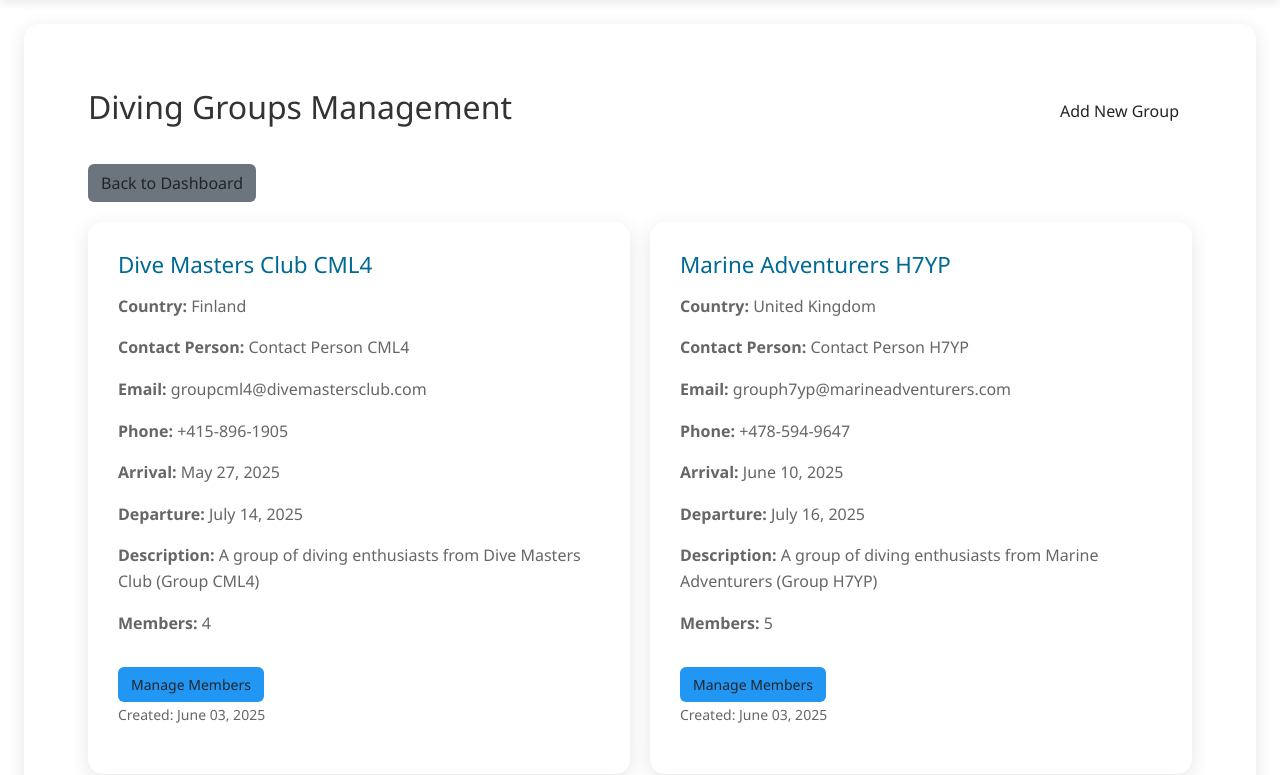
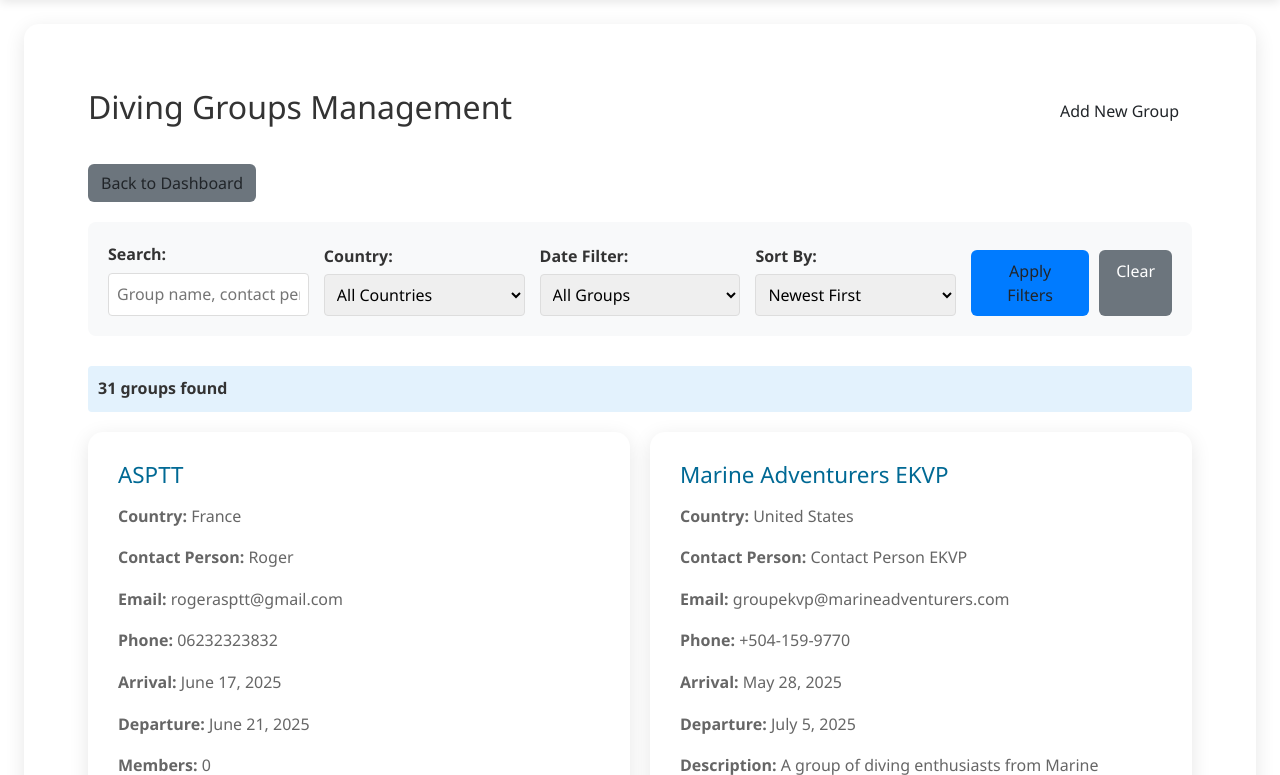
Before and after one commit to renekendeins/coraloffice, a Django app: page /users/diving-groups/ in a window 1280 px wide. Shown: the part 76-851 px from the top of the page. Run offline with Django 5.2, Linux system fonts and the light colour scheme; a user stored in the database is signed in; data comes from the database, SQL or seed files in the repository.

Commit message:
Assistant checkpoint: Add sorting and filtering to diving groups list
Assistant generated file changes:
- users/templates/users/diving_groups_list.html: Add sorting and filtering controls for diving groups
- users/views.py: Add filtering and sorting functionality to diving groups list view

---

User prompt:

In the @users/templates/users/diving_groups_list.html create a way to sort and filter groups

Replit-Commit-Author: Assistant
Replit-Commit-Session-Id: 0b20c48e-85b0-4ae0-8821-4b0a26c794fd

```diff
--- a/users/templates/users/diving_groups_list.html
+++ b/users/templates/users/diving_groups_list.html
@@ -13,6 +13,95 @@
     <div style="margin-bottom: 20px;">
         <a href="{% url 'users:diving_center_dashboard' %}" class="btn" style="background: #6c757d;">Back to Dashboard</a>
     </div>
+
+    <!-- Filter and Sort Controls -->
+    <div class="filter-controls" style="background: #f8f9fa; padding: 20px; border-radius: 8px; margin-bottom: 30px;">
+        <form method="get" style="display: grid; grid-template-columns: repeat(auto-fit, minmax(200px, 1fr)); gap: 15px; align-items: end;">
+            <div>
+                <label for="search" style="display: block; margin-bottom: 5px; font-weight: bold;">Search:</label>
+                <input type="text" id="search" name="search" value="{{ request.GET.search }}"
+                       placeholder="Group name, contact person..."
+                       style="width: 100%; padding: 8px; border: 1px solid #ddd; border-radius: 4px;">
+            </div>
+
+            <div>
+                <label for="country" style="display: block; margin-bottom: 5px; font-weight: bold;">Country:</label>
+                <select name="country" id="country" style="width: 100%; padding: 8px; border: 1px solid #ddd; border-radius: 4px;">
+                    <option value="">All Countries</option>
+                    {% for code, name in country_choices %}
+                        <option value="{{ code }}" {% if request.GET.country == code %}selected{% endif %}>
+                            {{ name }}
+                        </option>
+                    {% endfor %}
+                </select>
+            </div>
+
+            <div>
+                <label for="date_filter" style="display: block; margin-bottom: 5px; font-weight: bold;">Date Filter:</label>
+                <select name="date_filter" id="date_filter" style="width: 100%; padding: 8px; border: 1px solid #ddd; border-radius: 4px;">
+                    <option value="">All Groups</option>
+                    <option value="arriving_soon" {% if request.GET.date_filter == 'arriving_soon' %}selected{% endif %}>
+                        Arriving Soon (Next 7 days)
+                    </option>
+                    <option value="currently_here" {% if request.GET.date_filter == 'currently_here' %}selected{% endif %}>
+                        Currently Here
+                    </option>
+                    <option value="departing_soon" {% if request.GET.date_filter == 'departing_soon' %}selected{% endif %}>
+                        Departing Soon (Next 7 days)
+                    </option>
+                    <option value="past_groups" {% if request.GET.date_filter == 'past_groups' %}selected{% endif %}>
+                        Past Groups
+                    </option>
+                </select>
+            </div>
+
+            <div>
+                <label for="sort_by" style="display: block; margin-bottom: 5px; font-weight: bold;">Sort By:</label>
+                <select name="sort_by" id="sort_by" style="width: 100%; padding: 8px; border: 1px solid #ddd; border-radius: 4px;">
+                    <option value="-created_at" {% if request.GET.sort_by == '-created_at' %}selected{% endif %}>
+                        Newest First
+                    </option>
+                    <option value="created_at" {% if request.GET.sort_by == 'created_at' %}selected{% endif %}>
+                        Oldest First
+                    </option>
+                    <option value="name" {% if request.GET.sort_by == 'name' %}selected{% endif %}>
+                        Name A-Z
+                    </option>
+                    <option value="-name" {% if request.GET.sort_by == '-name' %}selected{% endif %}>
+                        Name Z-A
+                    </option>
+                    <option value="arrival_date" {% if request.GET.sort_by == 'arrival_date' %}selected{% endif %}>
+                        Arrival Date (Earliest)
+                    </option>
+                    <option value="-arrival_date" {% if request.GET.sort_by == '-arrival_date' %}selected{% endif %}>
+                        Arrival Date (Latest)
+                    </option>
+                    <option value="country" {% if request.GET.sort_by == 'country' %}selected{% endif %}>
+                        Country A-Z
+                    </option>
+                </select>
+            </div>
+
+            <div style="display: flex; gap: 10px;">
+                <button type="submit" class="btn" style="background: #007bff; padding: 8px 16px;">
+                    Apply Filters
+                </button>
+                <a href="{% url 'users:diving_groups_list' %}" class="btn" style="background: #6c757d; padding: 8px 16px; text-decoration: none; color: white;">
+                    Clear
+                </a>
+            </div>
+        </form>
+    </div>
+
+    <!-- Results Summary -->
+    {% if groups %}
+        <div style="margin-bottom: 20px; padding: 10px; background: #e3f2fd; border-radius: 4px;">
+            <strong>{{ groups|length }} group{{ groups|length|pluralize }} found</strong>
+            {% if request.GET.search or request.GET.country or request.GET.date_filter %}
+                (filtered results)
+            {% endif %}
+        </div>
+    {% endif %}
 
     {% if groups %}
         <div style="display: grid; grid-template-columns: repeat(auto-fit, minmax(400px, 1fr)); gap: 20px;">
--- a/users/views.py
+++ b/users/views.py
@@ -856,8 +856,76 @@ def diving_groups_list(request):
         messages.error(request, 'Access denied.')
         return redirect('users:profile')
 
+    from datetime import date, timedelta
+    from django.db.models import Q
+
     groups = DivingGroup.objects.filter(diving_center=request.user)
-    return render(request, 'users/diving_groups_list.html', {'groups': groups})
+
+    # Search functionality
+    search_query = request.GET.get('search', '').strip()
+    if search_query:
+        groups = groups.filter(
+            Q(name__icontains=search_query) |
+            Q(contact_person__icontains=search_query) |
+            Q(email__icontains=search_query) |
+            Q(description__icontains=search_query)
+        )
+
+    # Country filter
+    country_filter = request.GET.get('country', '').strip()
+    if country_filter:
+        groups = groups.filter(country=country_filter)
+
+    # Date filters
+    date_filter = request.GET.get('date_filter', '').strip()
+    today = date.today()
+
+    if date_filter == 'arriving_soon':
+        # Groups arriving in the next 7 days
+        next_week = today + timedelta(days=7)
+        groups = groups.filter(
+            arrival_date__gte=today,
+            arrival_date__lte=next_week
+        )
+    elif date_filter == 'currently_here':
+        # Groups currently staying (arrival date passed, departure date not yet reached)
+        groups = groups.filter(
+            arrival_date__lte=today,
+            departure_date__gte=today
+        )
+    elif date_filter == 'departing_soon':
+        # Groups departing in the next 7 days
+        next_week = today + timedelta(days=7)
+        groups = groups.filter(
+            departure_date__gte=today,
+            departure_date__lte=next_week
+        )
+    elif date_filter == 'past_groups':
+        # Groups that have already departed
+        groups = groups.filter(departure_date__lt=today)
+
+    # Sorting
+    sort_by = request.GET.get('sort_by', '-created_at')
+    valid_sort_fields = [
+        'name', '-name', 'created_at', '-created_at',
+        'arrival_date', '-arrival_date', 'country', '-country'
+    ]
+
+    if sort_by in valid_sort_fields:
+        groups = groups.order_by(sort_by)
+    else:
+        groups = groups.order_by('-created_at')
+
+    # Get country choices for the filter dropdown
+    country_choices = Customer.COUNTRY_CHOICES
+
+    context = {
+        'groups': groups,
+        'country_choices': country_choices,
+        'search_query': search_query,
+    }
+
+    return render(request, 'users/diving_groups_list.html', context)
 
 
 @login_required
```
